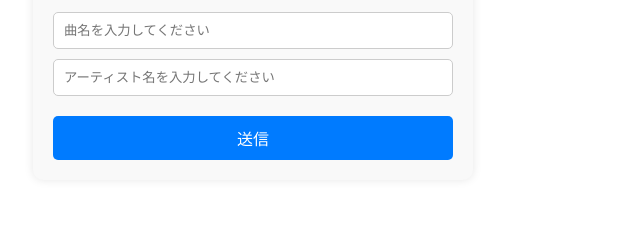
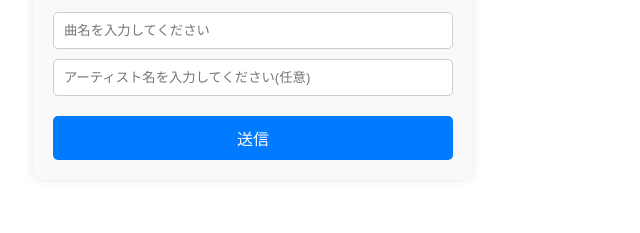
Before and after one commit to housou0401/request-music, a website: page public/index.html in a window 1280 px wide. Shown: the part 355-588 px from the top of the page, 387-1027 px from the left. Drawn offline with Linux system fonts and the light colour scheme; no server answers.

Commit message:
Update index.html

```diff
--- a/public/index.html
+++ b/public/index.html
@@ -62,7 +62,7 @@
     <form id="requestForm" action="/submit" method="post" onsubmit="handleSubmit(event)">
       <input type="text" id="songName" name="response" placeholder="曲名を入力してください" oninput="searchSongs()">
       <!-- アーティスト名入力欄を追加 -->
-      <input type="text" id="artistName" name="artist" placeholder="アーティスト名を入力してください" oninput="searchSongs()">
+      <input type="text" id="artistName" name="artist" placeholder="アーティスト名を入力してください(任意)" oninput="searchSongs()">
       <div id="suggestions"></div>
       <div id="selectedSong"></div>
       <input type="hidden" id="appleMusicUrlHidden" name="appleMusicUrl">
```
